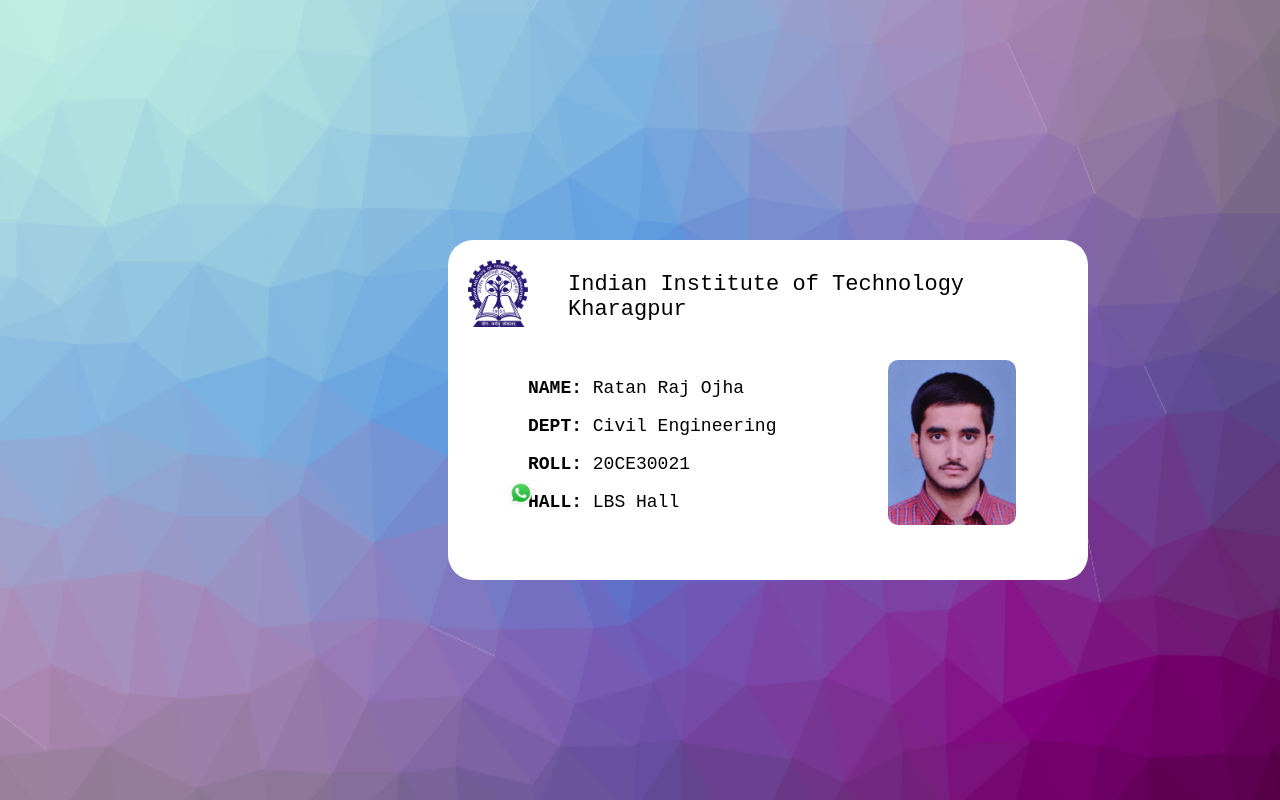
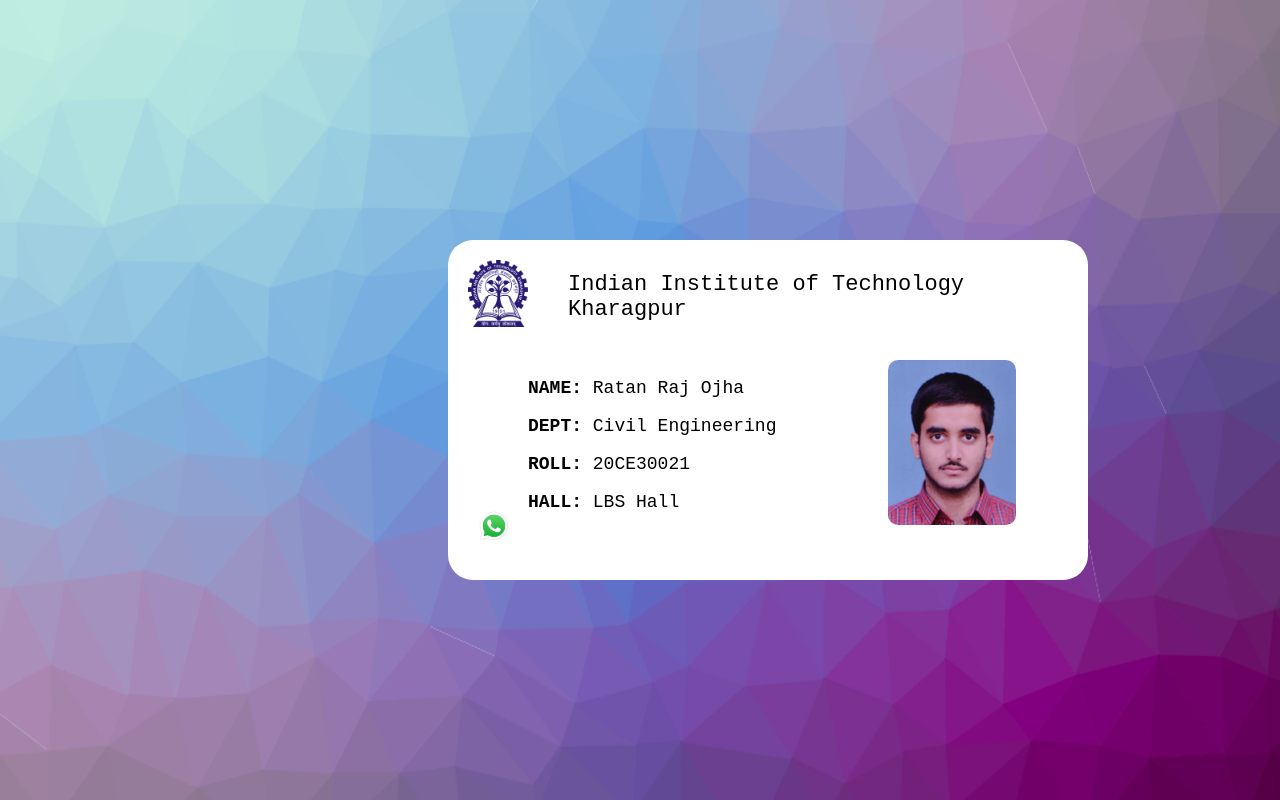
Before and after one commit to ratanojha10/WebD_Tasks, a plain HTML site: page task2/task2.html in a window 1280 px wide. Drawn offline with Linux system fonts and the light colour scheme.

Commit message:
Update main.css

```diff
--- a/task2/css/main.css
+++ b/task2/css/main.css
@@ -43,11 +43,11 @@ body {
     height: auto;
 }
 .whatsapp{
-	width: 4%;
+	width: 5%;
 	height: auto;
 	position: absolute;
-	left: 60px;
-	top: 240px;
+	left: 30px;
+	top: 270px;
 }
 .whatsapp:hover{
     transform: scale(1.2);
```
